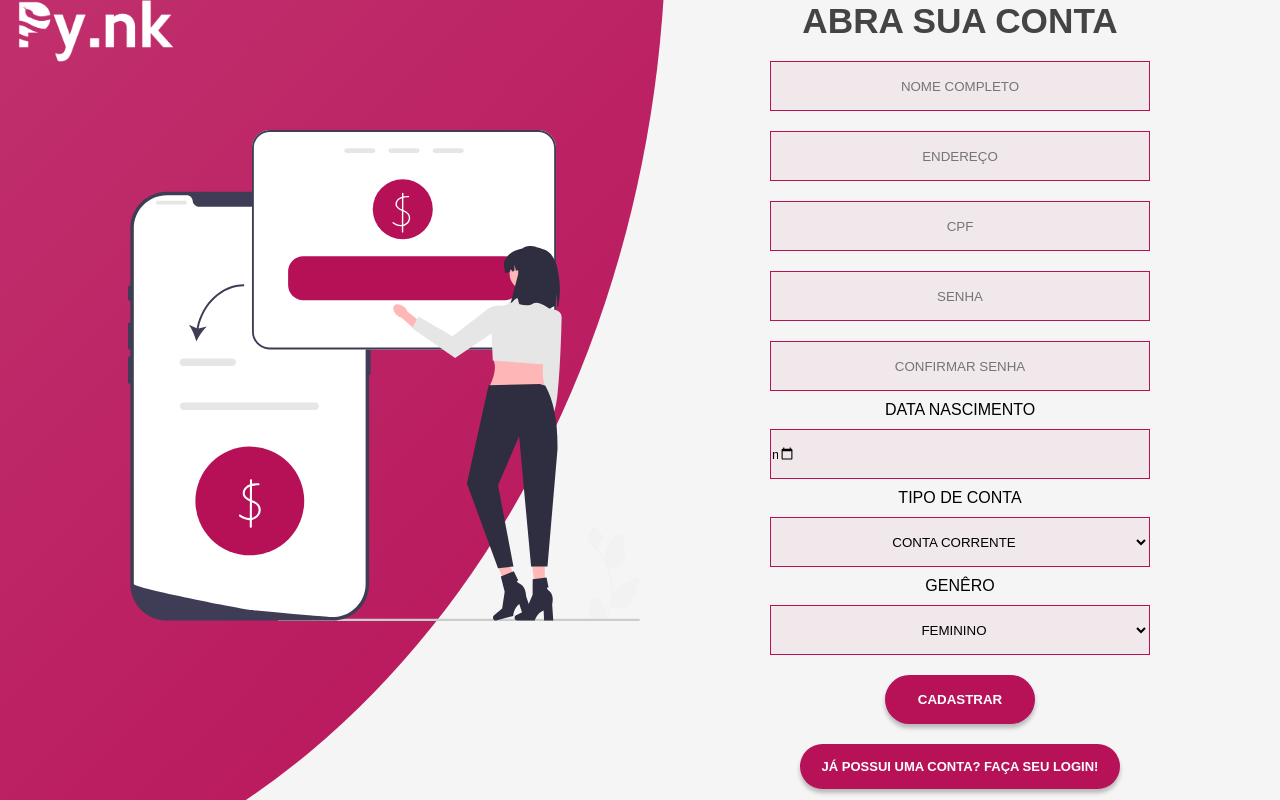
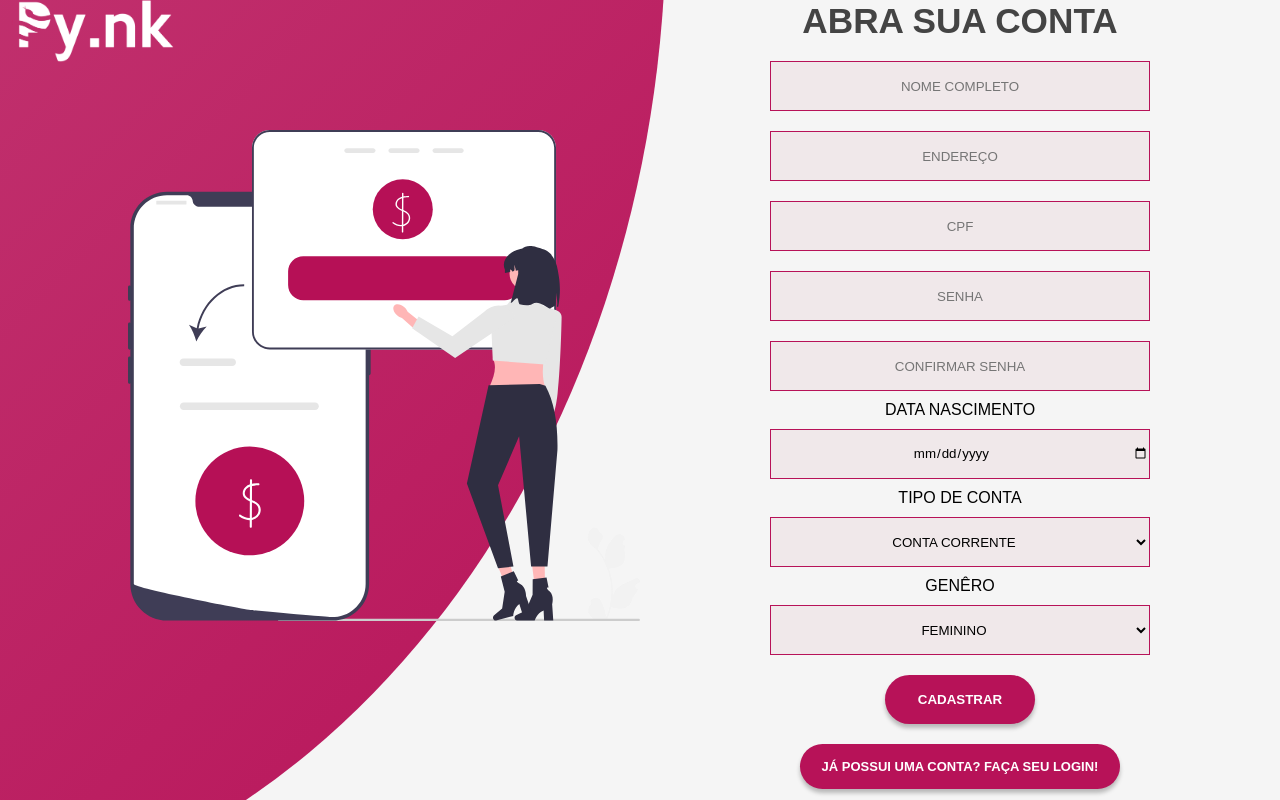
Before and after one commit to pynkAPI/API-1-DSM_22, a Flask app: page /cadastro.html in a window 1280 px wide. Run offline with Flask 2, Linux system fonts and the light colour scheme; some libraries are stand-ins or nearby versions.

Commit message:
Arrumando erros
erro na chamada de função do deposito, erro nos campos input aceitando só números inteiros

```diff
--- a/src/app.py
+++ b/src/app.py
@@ -8,9 +8,9 @@ app = Flask(__name__)
 app.secret_key = 'super secret key'
 # Conexão ao banco de dados
 app.config['MYSQL_HOST'] = 'localhost'
-app.config['MYSQL_PORT'] = 3306 #Caso a porta seja a padrão, comentar linha.
+app.config['MYSQL_PORT'] = 3307 #Caso a porta seja a padrão, comentar linha.
 app.config['MYSQL_USER'] = 'root'
-app.config['MYSQL_PASSWORD'] = 'mcs2809'
+app.config['MYSQL_PASSWORD'] = 'yyyetygvg1'
 app.config['MYSQL_DB'] = 'pynk'
 
 mysql = MySQL(app)
--- a/src/static/style/style.css
+++ b/src/static/style/style.css
@@ -16,6 +16,7 @@ body, input{
     min-height: 100vh;
     background-color: whitesmoke;
     overflow:hidden
+
 }
 
 .container::before{
@@ -43,6 +44,7 @@ body, input{
 #cliente{
     margin-top: 5%;
     width: 40%;
+    height: 100%;
     margin-left: 10%;
 }
 #logo{
@@ -198,3 +200,16 @@ body, input{
     border-style: solid;
     border-color: #B71258;
 }
+
+.input-date{
+    text-align: center;
+    max-width:380px;
+    width: 100%;
+    height: 50px;
+    background-color: #F0E8EA ;
+    margin: 10px 0;
+    padding: 0. 4rem;
+    border-width: 1px;
+    border-style: solid;
+    border-color: #B71258;
+}
--- a/src/templates/cadastro.html
+++ b/src/templates/cadastro.html
@@ -28,7 +28,7 @@
                     <input type="password" class="input-field-cad" placeholder="CONFIRMAR SENHA" id="RepetirsenhaId"
                         name="Repetirsenha" required>
                     <label>DATA NASCIMENTO</label>
-                    <input class="input-field-cad" type="date" name="datanasc" required>
+                    <input class="input-date" type="date" name="datanasc" required>
                     <label>TIPO DE CONTA</label>
                     <select id="input_tipoconta" class="input-field-cad" name="tipoconta" required>
                         <option value="Conta Corrente">CONTA CORRENTE</option>
--- a/src/templates/deposito.html
+++ b/src/templates/deposito.html
@@ -30,9 +30,9 @@
             <h1>DEPOSITE SEU DINHEIRO</h1>
             <label>Saldo: R$ {{saldo}}</label>
         </div>
-        <form action="{{ url_for('depositoSaque') }}" method="POST">
+        <form action="{{ url_for('depositoConta') }}" method="POST">
             <div class="input-field">
-                <input type="number" placeholder="00,00" name="valor">
+                <input type="number" placeholder="00,00" step="0.01" name="valor">
             </div>
             <input type="submit" value="DEPOSITAR" class="btnd solid"><br>
             <a href="{{ url_for('home') }}">Voltar ao Menu</a>
--- a/src/templates/saque.html
+++ b/src/templates/saque.html
@@ -33,7 +33,7 @@
         </div>
         <form action="{{ url_for('SaqueConta') }}" method="POST">
             <div class="input-field">
-                <input type="number" placeholder="00,00" name="valor">
+                <input type="number" placeholder="00,00" step="0.01" name="valor">
             </div>
             <input type="submit" value="SACAR" class="btnd solid"><br>
         </form>
```
